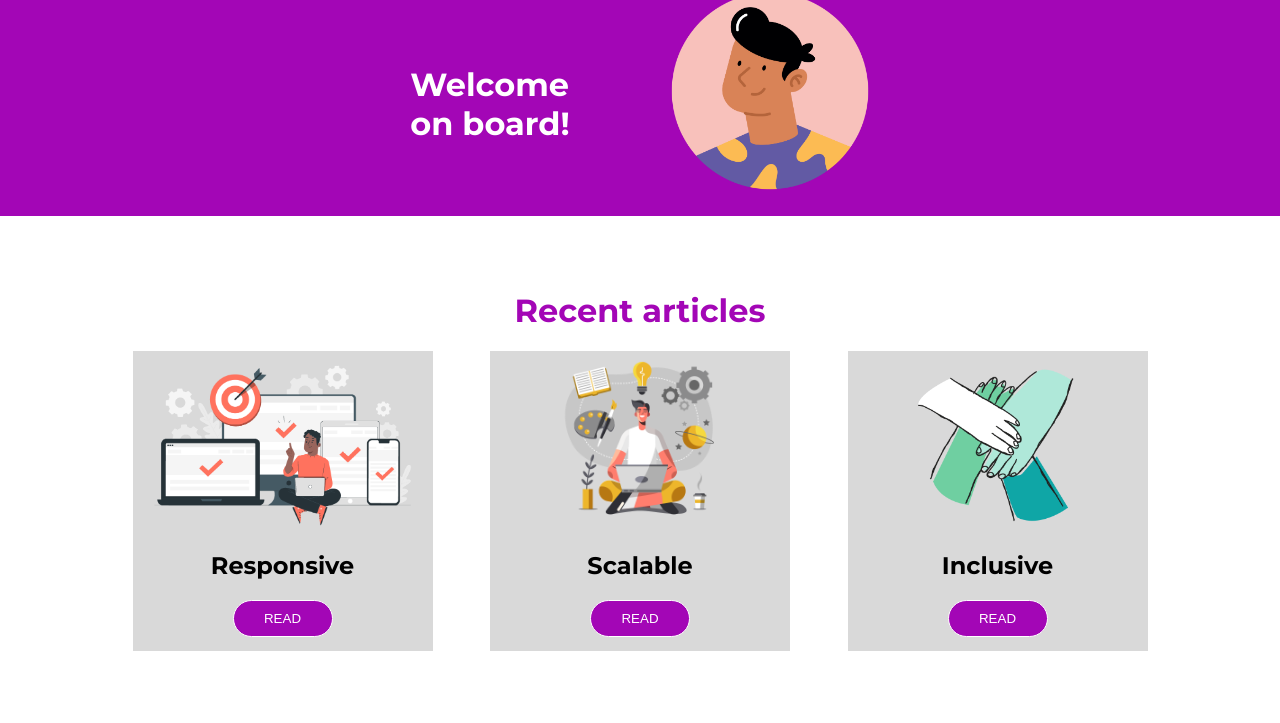
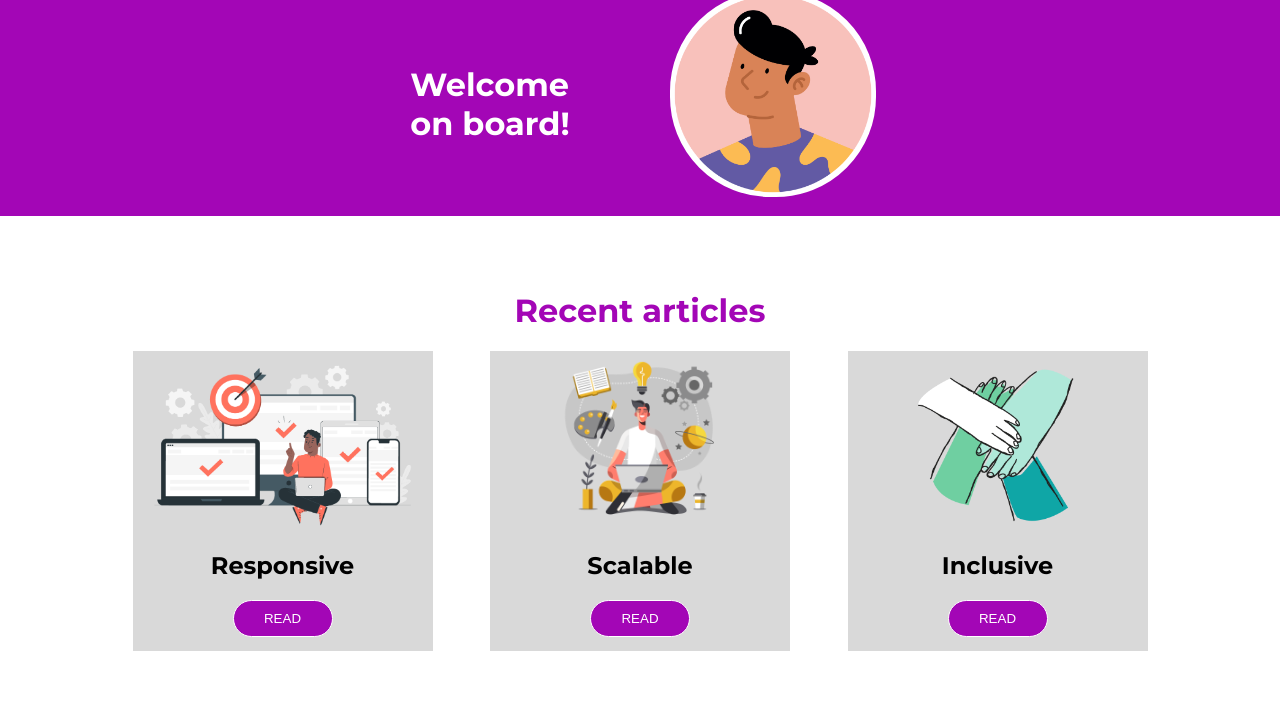
Before and after one commit to SoleneMend/HTML_CSS1, a plain HTML site: page index.html in a window 1280 px wide. Shown: the part 62-785 px from the top of the page. Drawn offline with nearby package versions, Linux system fonts and the light colour scheme.

Commit message:
Add border image header

```diff
--- a/style.css
+++ b/style.css
@@ -99,10 +99,10 @@ header .image-container{
 header .image-container img {
     width: 100%;
     height: 100%;
-    object-fit: fill;
+    border-radius: 100px;
+    background-color:white;
+    border: 3px solid white;
 }
-
-
 
 /* Desktop <-> Mobile */
 
```
